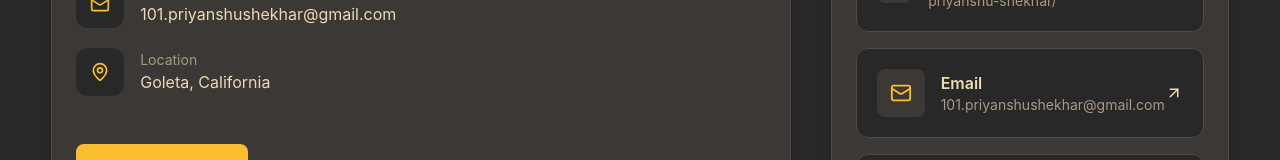
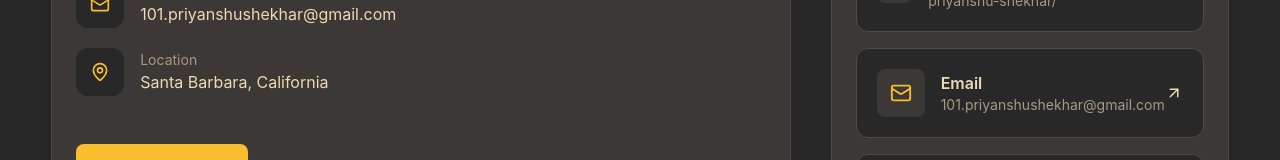
Before and after one commit to Priyanshu-Shekhar/Priyanshu-Shekhar.github.io, a React (Vite) app: page / in a window 1280 px wide. Shown: the part 11615-11775 px from the top of the page. Built offline with nearby package versions, Linux system fonts and the light colour scheme.

Commit message:
Update location from Goleta to Santa Barbara

```diff
--- a/src/sections/Contact.tsx
+++ b/src/sections/Contact.tsx
@@ -110,7 +110,7 @@ export default function Contact() {
                       Location
                     </p>
 
-                    <p>Goleta, California</p>
+                    <p>Santa Barbara, California</p>
 
                   </div>
 
```
